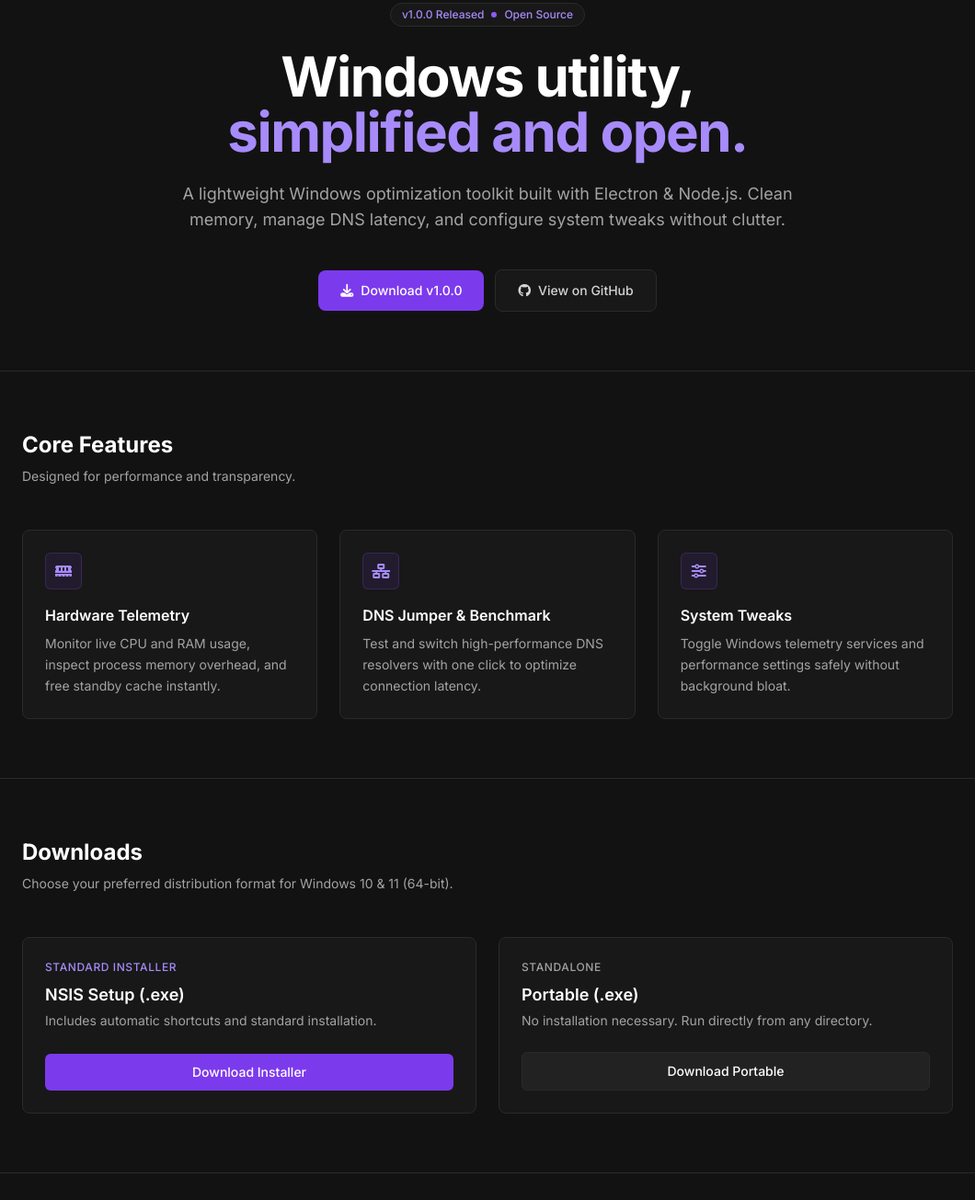
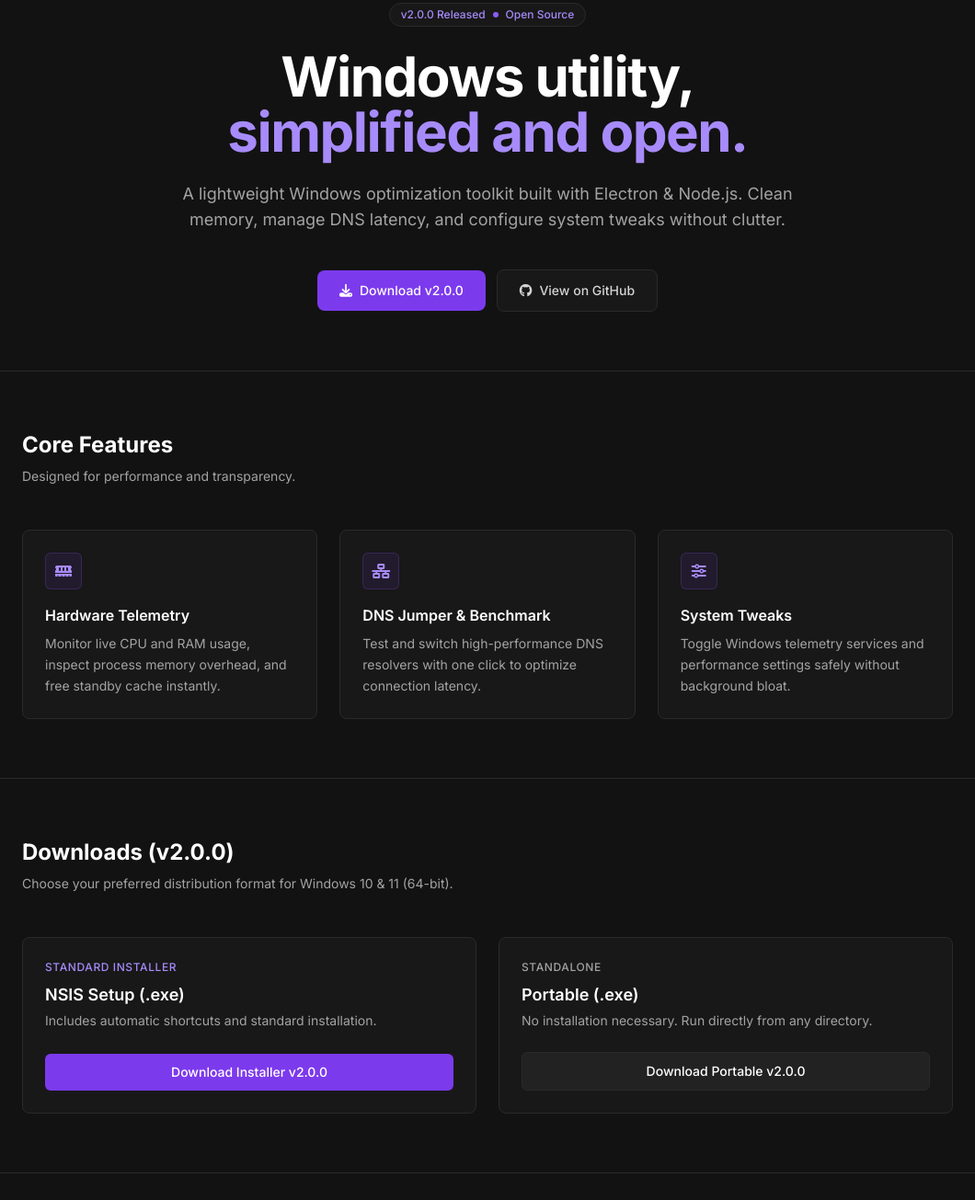
Before and after one commit to ExbotsSites/OpenBoost, an Electron app: page site/index.html in a window 1060 px wide. Shown: the part 143-1448 px from the top of the page at 92% size. Drawn offline with nearby package versions, Linux system fonts and the light colour scheme.

Commit message:
Update version references to v2.0.0

```diff
--- a/site/index.html
+++ b/site/index.html
@@ -80,7 +80,7 @@
     <main class="flex-grow">
         <section class="max-w-4xl mx-auto px-6 pt-20 pb-16 text-center">
             <div class="inline-flex items-center gap-2 px-3 py-1 rounded-full bg-[#181818] border border-[#2a2a2a] text-xs font-medium text-violet-400 mb-6">
-                <span>v1.0.0 Released</span>
+                <span>v2.0.0 Released</span>
                 <span class="w-1.5 h-1.5 rounded-full bg-violet-500"></span>
                 <span>Open Source</span>
             </div>
@@ -97,7 +97,7 @@
             <div class="flex flex-col sm:flex-row items-center justify-center gap-3">
                 <a href="#download" class="w-full sm:w-auto px-6 py-3 rounded-lg bg-violet-600 hover:bg-violet-500 text-white font-medium text-sm transition-colors flex items-center justify-center gap-2">
                     <i class="fa-solid fa-download"></i>
-                    Download v1.0.0
+                    Download v2.0.0
                 </a>
                 <a href="https://github.com/ExbotsSites/OpenBoost" target="_blank" rel="noopener noreferrer"
                    class="w-full sm:w-auto px-6 py-3 rounded-lg bg-[#181818] hover:bg-[#222222] text-neutral-300 font-medium text-sm border border-[#2a2a2a] transition-colors flex items-center justify-center gap-2">
@@ -151,7 +151,7 @@
 
         <section id="download" class="max-w-6xl mx-auto px-6 py-16 border-t border-[#2a2a2a]">
             <div class="mb-12">
-                <h2 class="text-2xl font-bold text-white mb-2">Downloads</h2>
+                <h2 class="text-2xl font-bold text-white mb-2">Downloads (v2.0.0)</h2>
                 <p class="text-sm text-neutral-400">Choose your preferred distribution format for Windows 10 & 11 (64-bit).</p>
             </div>
 
@@ -163,10 +163,10 @@
                         <h3 class="text-lg font-semibold text-white mb-1">NSIS Setup (.exe)</h3>
                         <p class="text-sm text-neutral-400 mb-6">Includes automatic shortcuts and standard installation.</p>
                     </div>
-                    <a href="https://github.com/ExbotsSites/OpenBoost/releases/download/v1.0.0/OpenBoost.Setup.1.0.0.exe"
+                    <a href="https://github.com/ExbotsSites/OpenBoost/releases/download/v2.0.0/OpenBoost-2.0.0-setup.exe"
                        download
                        class="w-full py-2.5 rounded-md bg-violet-600 hover:bg-violet-500 text-white font-medium text-sm text-center transition-colors">
-                        Download Installer
+                        Download Installer v2.0.0
                     </a>
                 </div>
 
@@ -177,10 +177,10 @@
                         <h3 class="text-lg font-semibold text-white mb-1">Portable (.exe)</h3>
                         <p class="text-sm text-neutral-400 mb-6">No installation necessary. Run directly from any directory.</p>
                     </div>
-                    <a href="https://github.com/ExbotsSites/OpenBoost/releases/download/v1.0.0/OpenBoost.exe"
+                    <a href="https://github.com/ExbotsSites/OpenBoost/releases/download/v2.0.0/OpenBoost-2.0.0.exe"
                        download
                        class="w-full py-2.5 rounded-md bg-[#222222] hover:bg-[#2a2a2a] text-white font-medium text-sm text-center border border-[#2a2a2a] transition-colors">
-                        Download Portable
+                        Download Portable v2.0.0
                     </a>
                 </div>
             </div>
```
